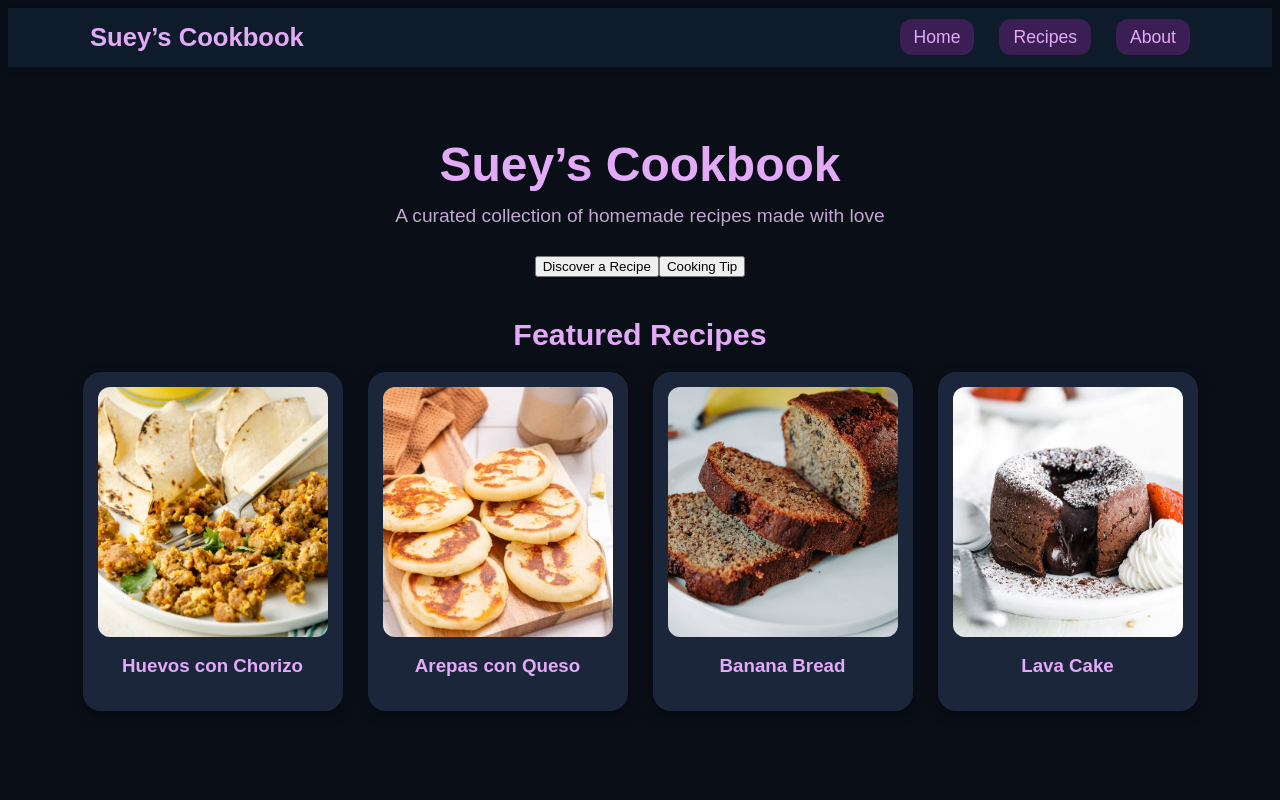
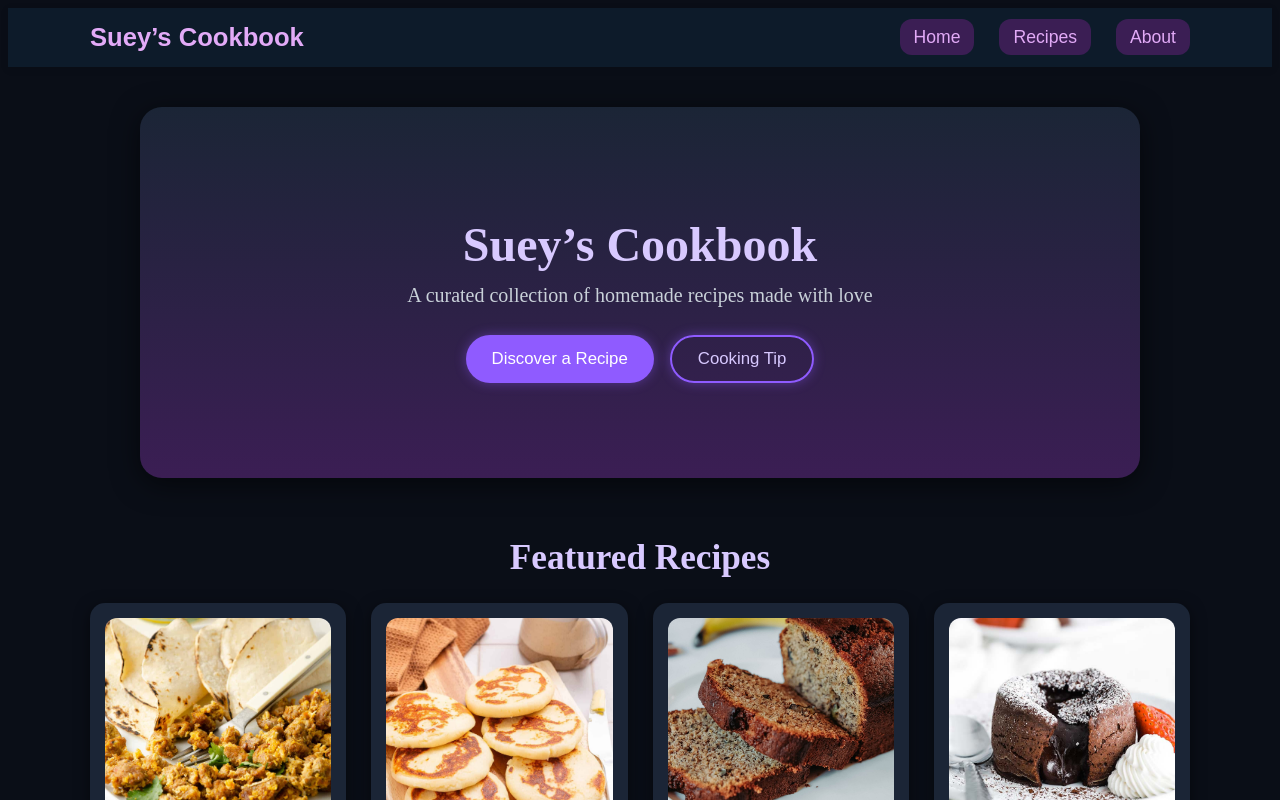
Before and after one commit to scuevas1/frontend-framework, a Vue app: page / in a window 1280 px wide. Shown: the top 800 px of the page. Built offline with nearby package versions, Linux system fonts and the light colour scheme.

Commit message:
fixing my css so everything looks consistent.

```diff
--- a/src/style.css
+++ b/src/style.css
@@ -103,92 +103,154 @@ body {
 }
 
 /*homepage*/
-.home-container {
-  padding: 30px 20px;
+.hero-section {
+  background: linear-gradient(180deg, #1b2536 0%, #3b1e54 100%);
+  border-radius: 22px;
+  padding: 70px 25px;
+  max-width: 950px;
+  margin: 40px auto;
   text-align: center;
-  font-family: 'Phudu', sans-serif;
+  box-shadow: 0 6px 28px rgba(0,0,0,0.55);
+  animation: heroFadeIn 1s ease forwards;
+  position: relative;
 }
 
-.hero {
-  text-align: center;
-  padding: 60px 20px;
-  background: linear-gradient(180deg, #1b2536, #3b1e54);
-  border-radius: 20px;
-  max-width: 900px;
-  margin: auto;
-  box-shadow: 0 4px 20px rgba(0,0,0,0.05);
+@keyframes heroFadeIn {
+  from { opacity: 0; transform: translateY(20px); }
+  to { opacity: 1; transform: translateY(0); }
+}
+
+.hero-illustration {
+  width: 180px;
+  height: 180px;
+  object-fit: cover;
+  border-radius: 12px;
+  margin-bottom: 20px;
+  box-shadow: 0 0 18px rgba(143, 91, 255, 0.25);
 }
 
 .hero-title {
   font-size: 3rem;
-  color: #e2aaf7;
-  margin-bottom: 10px;
+  color: #d8c9ff;
+  margin-bottom: 12px;
 }
 
 .hero-subtitle {
+  font-size: 1.25rem;
+  color: #c9d1d9;
+  max-width: 700px;
+  margin: 0 auto 28px;
+}
+
+.hero-buttons {
+  display: flex;
+  justify-content: center;
+  gap: 16px;
+  margin-bottom: 25px;
+}
+
+.hero-btn {
+  background: #8f5bff;
+  color: white;
+  padding: 12px 26px;
+  border-radius: 25px;
+  border: none;
+  cursor: pointer;
+  font-size: 1.05rem;
+  transition: 0.3s ease;
+  box-shadow: 0 0 12px rgba(143, 91, 255, 0.4);
+}
+
+.hero-btn:hover {
+  background: #6b3bd1;
+  transform: translateY(-3px);
+}
+
+.hero-btn.outline {
+  background: transparent;
+  border: 2px solid #8f5bff;
+  color: #d8c9ff;
+}
+
+.hero-btn.outline:hover {
+  background: #8f5bff;
+  color: white;
+}
+
+.hero-result,
+.hero-tip {
+  margin-top: 15px;
+  padding: 10px 16px;
+  background: #1b2536;
+  display: inline-block;
+  border-radius: 12px;
   font-size: 1.2rem;
-  color: #bfa8ce;
-  max-width: 650px;
-  margin: auto;
-  margin-bottom: 25px;
-  line-height: 1.5;
+  color: #d8c9ff;
+  box-shadow: 0 3px 12px rgba(0,0,0,0.4);
+  animation: fadeIn 0.6s ease;
+}
+
+@keyframes fadeIn {
+  from { opacity: 0; transform: translateY(10px); }
+  to { opacity: 1; transform: translateY(0); }
+}
+
+.featured {
+  margin-top: 60px;
+  text-align: center;
 }
 
 .section-title {
-  font-size: 1.9rem;
-  color: #e2aaf7;
-  margin: 40px 0 20px;
+  font-size: 2.2rem;
+  color: #d8c9ff;
+  margin-bottom: 25px;
 }
 
 .card-container {
-  display: flex;
-  justify-content: center;
+  display: grid;
+  grid-template-columns: repeat(auto-fit, minmax(230px, 1fr));
   gap: 25px;
-  flex-wrap: wrap;
+  max-width: 1100px;
+  margin: auto;
 }
 
 .recipe-card {
-  background: #1b263b;
+  background: #1b2536;
   padding: 15px;
-  width: 230px;
-  border-radius: 18px;
-  box-shadow: 0 4px 12px rgba(0,0,0,0.4);
-  transition: 0.2s ease;
-  color: #e2aaf7;
+  border-radius: 15px;
+  text-align: center;
+  box-shadow: 0 4px 15px rgba(0,0,0,0.5);
+  transition: 0.25s ease;
+  cursor: pointer;
+  opacity: 0;
+  animation: cardFadeIn 0.8s ease forwards;
+}
+
+.recipe-card:nth-child(1) { animation-delay: .1s; }
+.recipe-card:nth-child(2) { animation-delay: .25s; }
+.recipe-card:nth-child(3) { animation-delay: .4s; }
+.recipe-card:nth-child(4) { animation-delay: .55s; }
+
+@keyframes cardFadeIn {
+  from { opacity: 0; transform: translateY(15px); }
+  to { opacity: 1; transform: translateY(0); }
 }
 
 .recipe-card:hover {
   transform: translateY(-6px);
+  box-shadow: 0 6px 18px rgba(143, 91, 255, 0.35);
 }
 
 .recipe-card img {
   width: 100%;
-  height: 250px;
+  height: 220px;
   object-fit: cover;
   border-radius: 12px;
-  margin-bottom: 10px;
-  display: block;
+  margin-bottom: 12px;
 }
 
-.random-btn {
-  background-color: #19112b;
-  color: white;
-  border: none;
-  padding: 12px 28px;
-  border-radius: 25px;
-  font-size: 1.1rem;
-  font-weight: 600;
-  cursor: pointer;
-  transition: 0.3s ease;
+.recipe-card h3 {
+  color: #d8c9ff;
+  font-size: 1.3rem;
+  margin-top: 5px;
 }
-
-.random-btn:hover {
-  background-color: #3b1e54;
-  transform: translateY(-3px);
-}
-
-.random-result {
-  margin-top: 18px;
-  font-size: 1.2rem;
-  color: #e2aaf7;
-}
```
